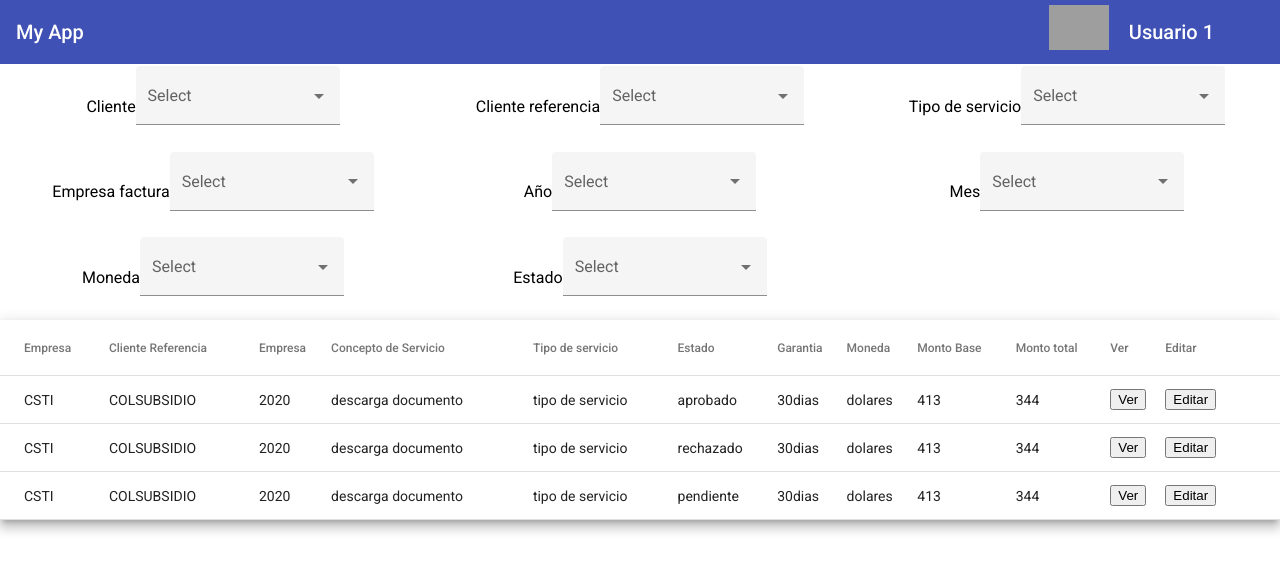
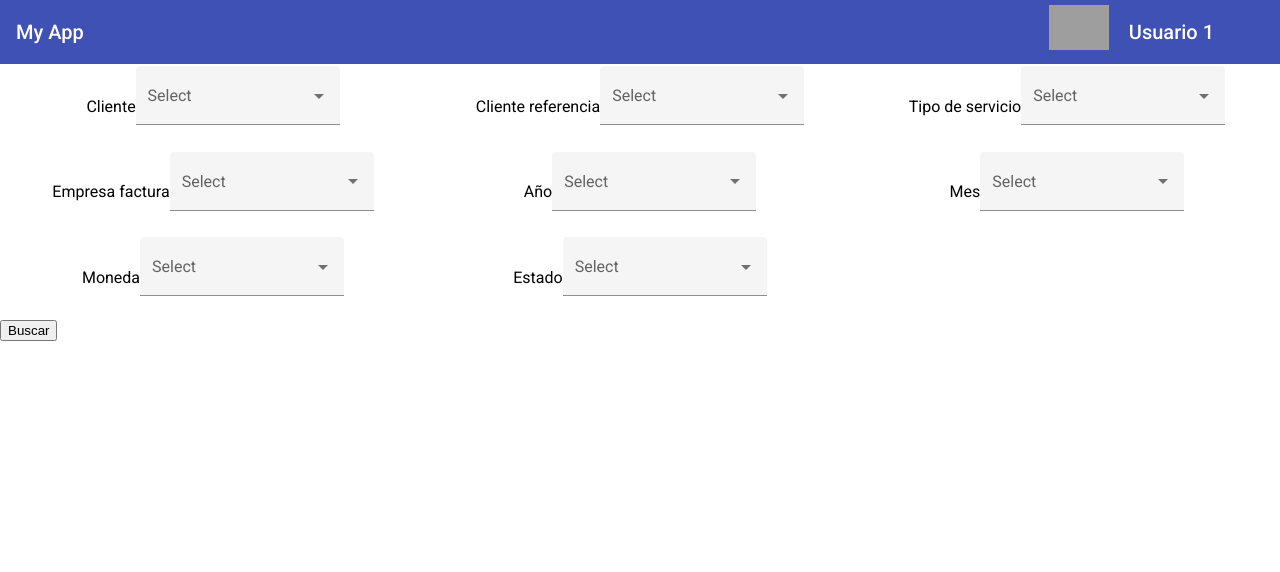
Before and after one commit to Mariana-Usuga/ControlDePropuestasYDeFacturacion, an Angular app: page / in a window 1280 px wide. Shown: the top 572 px of the page. Built offline with nearby package versions, Linux system fonts and the light colour scheme; grey boxes are pictures that could not be loaded.

Commit message:
create guards

```diff
--- a/src/app/app.module.ts
+++ b/src/app/app.module.ts
@@ -10,6 +10,7 @@ import { NavBarComponent } from './components/nav-bar/nav-bar.component';
 import { SelectComponent } from './components/select/select.component';
 import { FilterComponent } from './components/filter/filter.component';
 import { ColumnComponent } from './components/column/column.component';
+import { ProposalFilterPipe } from './pipes/proposal-filter.pipe';
 
 @NgModule({
   declarations: [
@@ -19,7 +20,8 @@ import { ColumnComponent } from './components/column/column.component';
     NavBarComponent,
     SelectComponent,
     FilterComponent,
-    ColumnComponent
+    ColumnComponent,
+    ProposalFilterPipe
   ],
   imports: [
     BrowserModule,
--- a/src/app/components/form/form.component.html
+++ b/src/app/components/form/form.component.html
@@ -7,3 +7,5 @@
     </mat-grid-tile>
   </div>
 </mat-grid-list>
+
+<button>Buscar</button>
--- a/src/app/components/table/table.component.html
+++ b/src/app/components/table/table.component.html
@@ -1,29 +1,31 @@
 
-<table mat-table [dataSource]="dataSource" class="mat-elevation-z8 t">
+<!--<table mat-table [dataSource]="dataSource" class="mat-elevation-z8 t">-->
+  <table mat-table [dataSource]="dataSource" *ngFor="let ele of dataSource | proposalFilter: 'empresa': 'CSTI'"
+      class="mat-elevation-z8 t">
 
   <ng-container matColumnDef="empresa">
     <th mat-header-cell *matHeaderCellDef> Empresa </th>
-    <td mat-cell *matCellDef="let element"> {{element.empresa}} </td>
+    <td mat-cell *matCellDef="let element"> {{ele.empresa}} </td>
   </ng-container>
 
   <ng-container matColumnDef="cliente referencia">
     <th mat-header-cell *matHeaderCellDef> Cliente Referencia </th>
-    <td mat-cell *matCellDef="let element"> {{element.clienteReferencia}} </td>
+    <td mat-cell *matCellDef="let element"> {{ele.clienteReferencia}} </td>
   </ng-container>
 
   <ng-container matColumnDef="anio">
     <th mat-header-cell *matHeaderCellDef> Empresa </th>
-    <td mat-cell *matCellDef="let element"> {{element.anio}} </td>
+    <td mat-cell *matCellDef="let element"> {{ele.anio}} </td>
   </ng-container>
 
   <ng-container matColumnDef="concepto de servicio">
     <th mat-header-cell *matHeaderCellDef> Concepto de Servicio </th>
-    <td mat-cell *matCellDef="let element"> {{element.conceptoDeServicio}} </td>
+    <td mat-cell *matCellDef="let element"> {{ele.conceptoDeServicio}} </td>
   </ng-container>
 
   <ng-container matColumnDef="tipo de servicio">
     <th mat-header-cell *matHeaderCellDef> Tipo de servicio </th>
-    <td mat-cell *matCellDef="let element"> {{element.tipoDeServicio}} </td>
+    <td mat-cell *matCellDef="let element"> {{ele.tipoDeServicio}} </td>
   </ng-container>
 
   <ng-container matColumnDef="estado">
--- a/src/app/components/table/table.component.ts
+++ b/src/app/components/table/table.component.ts
@@ -32,6 +32,7 @@ export class TableComponent implements OnInit {
   //dataSource = ELEMENT_DATA;
 
   dataSource: commercialProposal[] = [];
+empresa: unknown;
 
   constructor(private businessProposalService: BusinessProposalService) { }
 
--- a/src/app/mocks/commercialProposal.mocks.ts
+++ b/src/app/mocks/commercialProposal.mocks.ts
@@ -2,7 +2,7 @@ import { commercialProposal } from "../models/interfaces/commercialProposal.inte
 
 export const PROPOSAL: commercialProposal[] = [
   {
-    empresa: "CSTI",
+    empresa: "CST",
     clienteReferencia: "COLSUBSIDIO",
     anio: 2020,
     conceptoDeServicio: "descarga documento",
--- /dev/null
+++ b/src/app/pipes/proposal-filter.pipe.ts
@@ -0,0 +1,18 @@
+import { Pipe, PipeTransform } from '@angular/core';
+
+@Pipe({
+  name: 'proposalFilter'
+})
+export class ProposalFilterPipe implements PipeTransform {
+
+  transform(value: any, campo:string, ...args: any[]): any{
+    console.log('value', value, 'args', args)
+    return value.filter((singleItem: any) => {
+      console.log('singleItem', singleItem, 'campo', campo, 'singleItem[campo]', singleItem[campo])
+      console.log('singleItem[campo].includes(args)', singleItem[campo].includes(args))
+      singleItem[campo].includes(args)
+    }
+      );
+  }
+
+}
```
Also changed, not shown: 1 other file (tests, documents, lock files or other folders).
